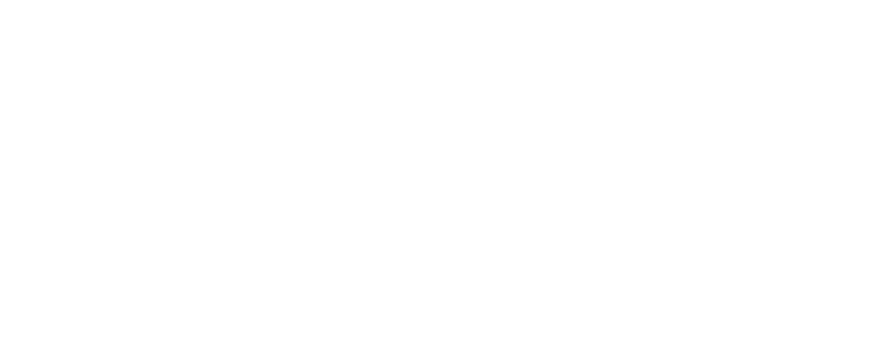
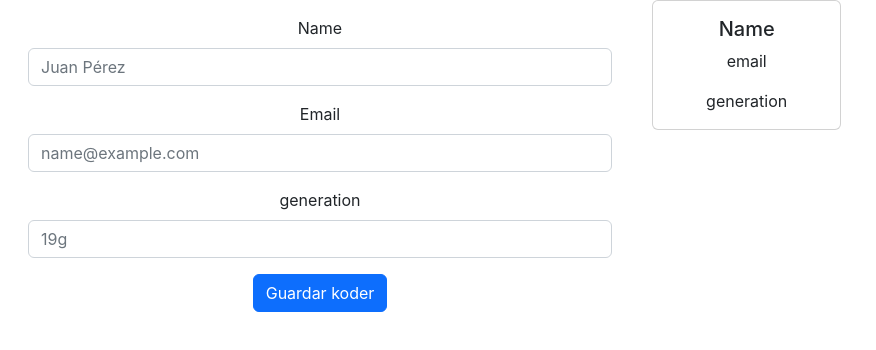
Before and after one commit to disection/react-test, a React (Create React App) app: page / in a window 1280 px wide. Shown: the top 350 px of the page, without its empty margins (0-876 px from the left). Built offline with nearby package versions, Linux system fonts and the light colour scheme.

Commit message:
Add struture to forn an list app.js

```diff
--- a/package.json
+++ b/package.json
@@ -6,11 +6,10 @@
     "@testing-library/jest-dom": "^5.16.4",
     "@testing-library/react": "^13.3.0",
     "@testing-library/user-event": "^13.5.0",
-
     "bootstrap": "^5.2.0",
     "react": "^18.2.0",
     "react-dom": "^18.2.0",
-    "react-scripts": "5.0.1",
+    "react-scripts": "^2.1.3",
     "reactstrap": "^9.1.2",
     "web-vitals": "^2.1.4"
   },
--- a/src/App.js
+++ b/src/App.js
@@ -1,18 +1,47 @@
 import './App.css';
-
-
+import React from 'react';
+import {useState} from 'react'
 
 function App() {
+  const [koderList, setKoderList] = useState([])
   return (
     <div className="App">
+      <div className="container-fluid">
+        <div className="row">
+          <div className="col-12 col-md-6">
+            <form className='p-3'>
+            <div className="mb-3">
+              <label className="form-label">Name</label>
+              <input type="text" className="form-control"  placeholder="Juan Pérez" />
+            </div>
+            <div className="mb-3">
+              <label className="form-label">Email </label>
+              <input type="email" className="form-control"  placeholder="name@example.com" />
+            </div>
+            <div className="mb-3">
+              <label className="form-label">generation</label>
+              <input type="text" className="form-control"  placeholder="19g" />
+            </div>
+            <button className='btn btn-primary'>Guardar koder</button>
+            </form>
+          </div>
+          <div className="col-12 col-md-6">
+            <div className="row row-cols-1 row-cols-md-3 g-4">
+              <div className="col">
+                <div className="card">
+                  <div className="card-body">
+                    <h5 className="card-title">Name</h5>
+                    <p className="card-text">email</p>
+                    <p className="card-text">generation</p>
+                  </div>
+                </div>
 
-
-
-
-
-
+              </div>
+            </div>
+          </div>
+        </div>
+      </div>
     </div>
   )
 }
-
 export default App;
```
Also changed, not shown: 1 other file (tests, documents, lock files or other folders).
